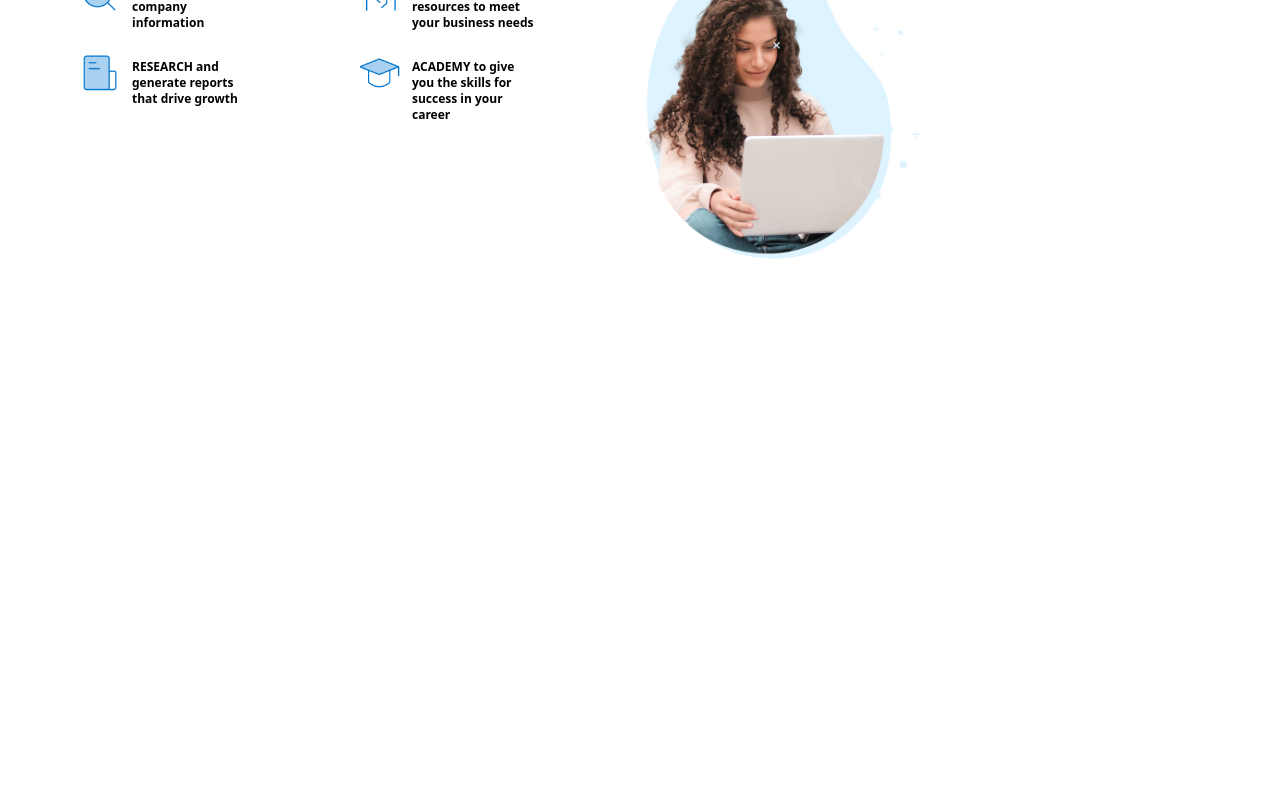
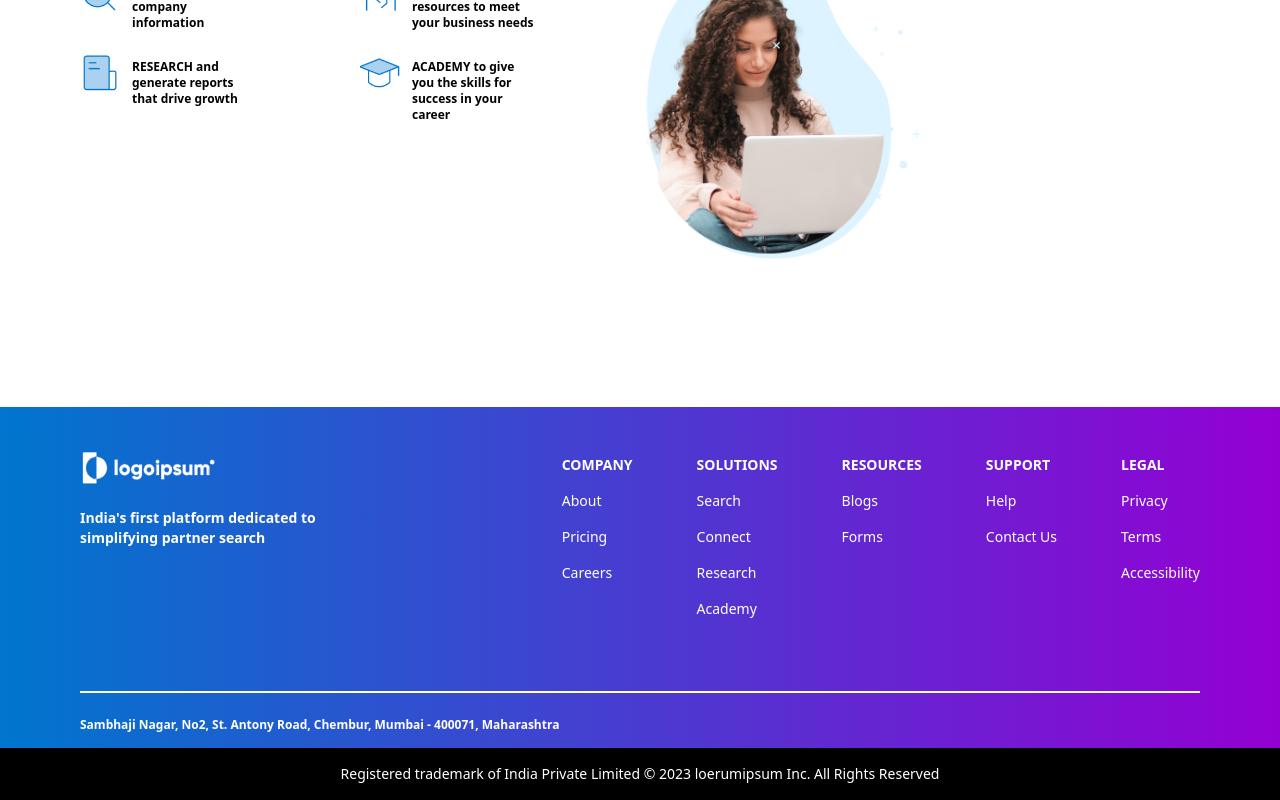
Before and after one commit to abid365/filesure-assignment, a React (Vite) app: page / in a window 1280 px wide. Shown: the part 2280-3080 px from the top of the page. Before the commit the page ends 2555 px from the top, so only its background shows below. Built offline with nearby package versions, Linux system fonts and the light colour scheme.

Commit message:
footer completed

```diff
--- a/src/App.jsx
+++ b/src/App.jsx
@@ -1,4 +1,5 @@
 import AllInOnePlatform from "./blocks/AllInOnePlatform";
+import Footer from "./blocks/Footer";
 import Hero from "./blocks/Hero";
 import WantToJoinUs from "./blocks/WantToJoinUs";
 
@@ -8,6 +9,7 @@ function App() {
       <Hero />
       <WantToJoinUs />
       <AllInOnePlatform />
+      <Footer />
     </>
   );
 }
--- /dev/null
+++ b/src/blocks/Footer.jsx
@@ -0,0 +1,72 @@
+import React from "react";
+import FooterList from "../components/FooterList";
+
+const Footer = () => {
+  return (
+    <div>
+      <div className="h-[341px] bg-gradient-to-r from-[#0076CE] to-[#9400D3] mt-[132px] px-20 pt-10">
+        <div className="lg:flex lg:justify-between border-b-2 border-white pb-16">
+          {/* footer brand */}
+          <div className="w-fit">
+            <img src="/public/logoWhite.png" alt="logo ipsum" />
+            <p className="font-semibold text-sm text-white font-sans pt-4">
+              India's first platform dedicated to <br /> simplifying partner
+              search
+            </p>
+          </div>
+          {/* footer list */}
+          <div className="flex gap-16">
+            <FooterList
+              headList={"COMPANY"}
+              list1={"About"}
+              list2={"Pricing"}
+              list3={"Careers"}
+            />
+            {/* 2 */}
+            <FooterList
+              headList={"SOLUTIONS"}
+              list1={"Search"}
+              list2={"Connect"}
+              list3={"Research"}
+              list4={"Academy"}
+            />
+            {/* 3 */}
+            <FooterList
+              headList={"RESOURCES"}
+              list1={"Blogs"}
+              list2={"Forms"}
+            />
+            {/* 4 */}
+            <FooterList
+              headList={"SUPPORT"}
+              list1={"Help"}
+              list2={"Contact Us"}
+            />
+            {/* 5 */}
+            <FooterList
+              headList={"LEGAL"}
+              list1={"Privacy"}
+              list2={"Terms"}
+              list3={"Accessibility"}
+            />
+          </div>
+        </div>
+        {/* under border text */}
+        <div>
+          <p className="text-xs text-whte font-bold py-6 text-white">
+            Sambhaji Nagar, No2, St. Antony Road, Chembur, Mumbai - 400071,
+            Maharashtra
+          </p>
+        </div>
+      </div>
+      <div className="bg-black bottom-0 w-full">
+        <h1 className="text-center text-white py-4 text-sm">
+          Registered trademark of India Private Limited © 2023 loerumipsum Inc.
+          All Rights Reserved
+        </h1>
+      </div>
+    </div>
+  );
+};
+
+export default Footer;
--- a/src/components/Footer.jsx
+++ /dev/null
@@ -1,7 +0,0 @@
-import React from "react";
-
-const Footer = () => {
-  return <div></div>;
-};
-
-export default Footer;
--- /dev/null
+++ b/src/components/FooterList.jsx
@@ -0,0 +1,15 @@
+import React from "react";
+
+const FooterList = ({ headList, list1, list2, list3, list4 }) => {
+  return (
+    <ul className="text-sm text-white font-sans">
+      <li className="font-extrabold text-md py-2">{headList}</li>
+      <li className="hover:text-slate-300 py-2 w-fit">{list1}</li>
+      <li className="hover:text-slate-300 py-2 w-fit">{list2}</li>
+      <li className="hover:text-slate-300 py-2 w-fit">{list3}</li>
+      <li className="hover:text-slate-300 py-2 w-fit">{list4}</li>
+    </ul>
+  );
+};
+
+export default FooterList;
```
Also changed, not shown: public/logo.png (added), public/logoWhite.png (added), src/blocks/Header.jsx (renamed from src/components/Header.jsx).
